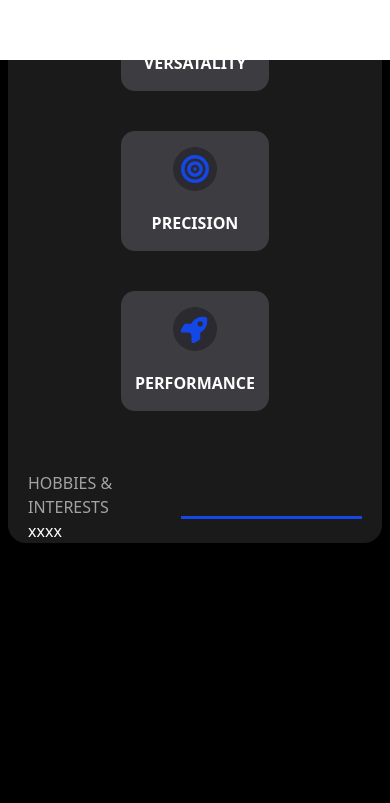
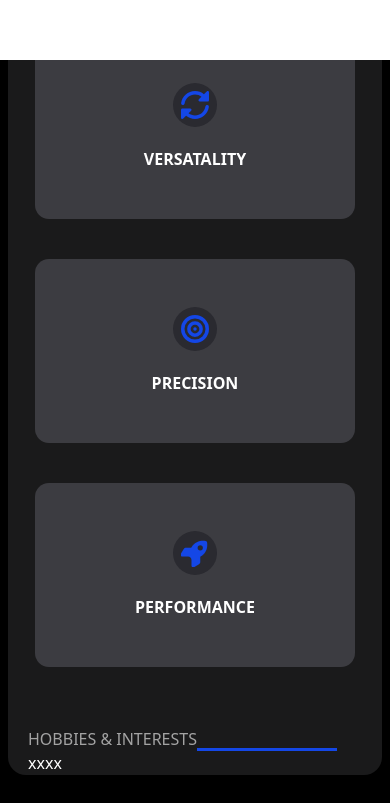
Before and after one commit to Bida3443/Bida-dev, a Next.js app: page /about in a window 390 px wide. Shown: the part 1732-2535 px from the top of the page. Before the commit the page ends 2303 px from the top, so only its background shows below. Built offline with nearby package versions, Linux system fonts and the light colour scheme.

Commit message:
My Porfolio

```diff
--- a/app/about/page.tsx
+++ b/app/about/page.tsx
@@ -150,7 +150,7 @@ export default function About ()  {
                     </div>
                     <div className="flex m-5 justify-center ">
                         <div className="flex flex-wrap justify-center gap-10 ">{watch.map((item, index)=>(
-                            <div className="flex flex-col items-center justify-center bg-[#3c3c41]  lg:w-40 w-20 lg:p-8 p-4 rounded-xl text-center space-y-5 min-w-37" key={index}>
+                            <div className="flex flex-col items-center justify-center bg-[#3c3c41]  lg:w-40 w-80 lg:p-8 p-12 rounded-xl text-center space-y-5 min-w-37" key={index}>
                                 <div className="text-3xl bg-[#2a2a30] rounded-full p-2 ">{item.svg}</div>
                                 <div className="font-semibold">{item.text}</div>
                             </div>
@@ -159,7 +159,7 @@ export default function About ()  {
                     </div>
                     <div className="flex mt-15">
                         <h4 className="text-white/60">HOBBIES & INTERESTS</h4>
-                        <div className="border-b-3 border-blue-700 w-50"></div>
+                        <div className="border-b-3 border-blue-700 w-35"></div>
 
                     </div>
                     <div>xxxx</div>
```
